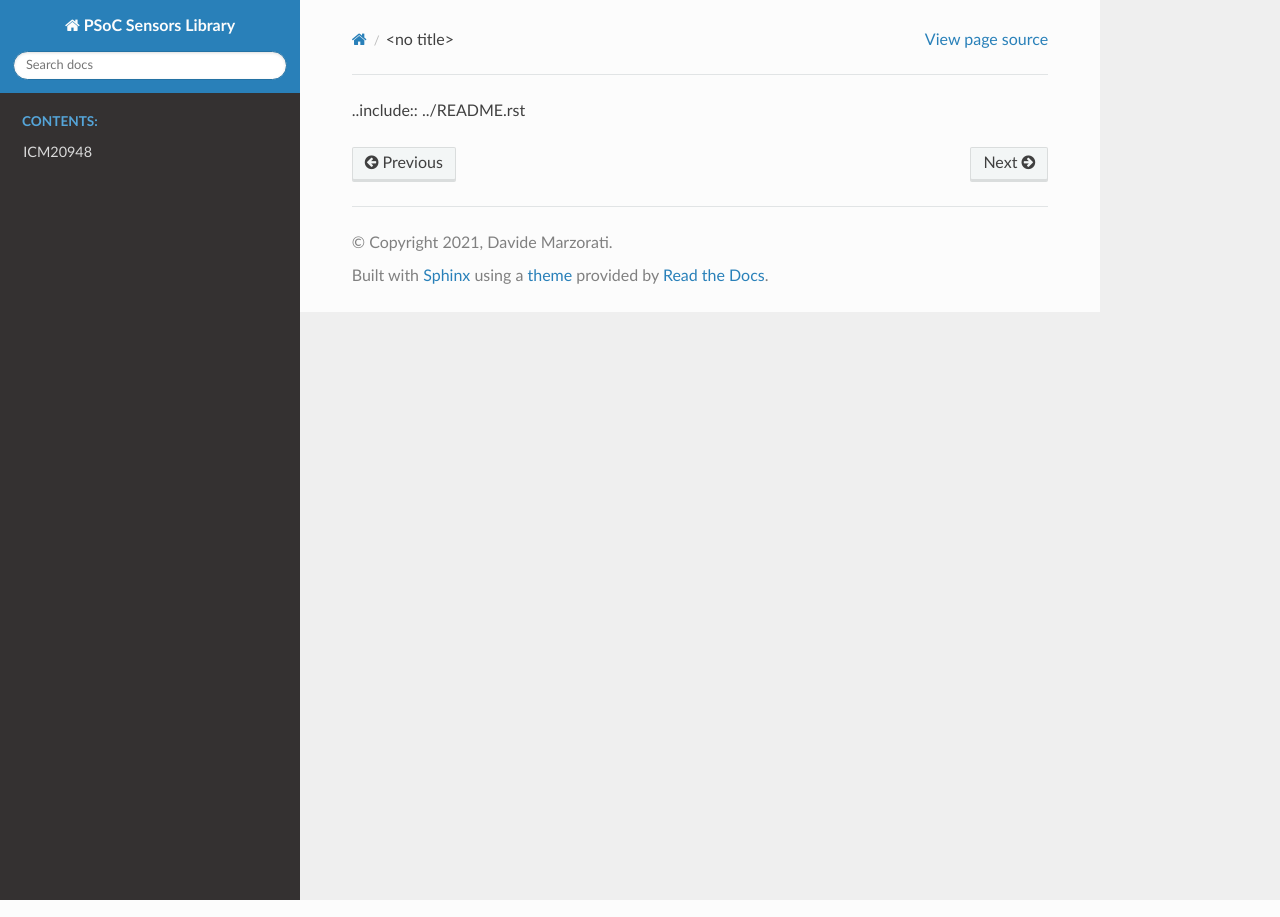
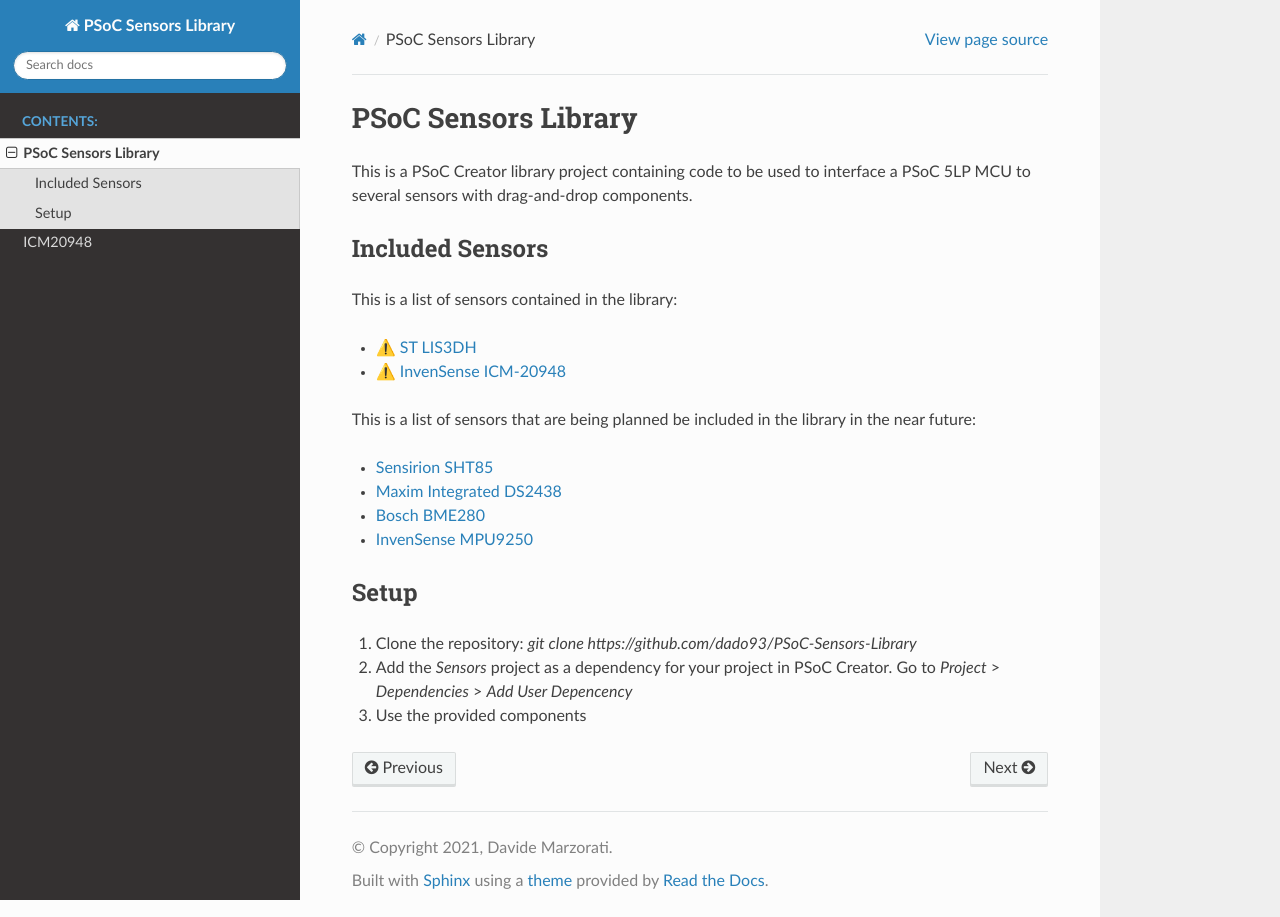
Before and after one commit to dado93/PSoC-Components-Library, a Sphinx documentation site: the page built from docs/readme.rst, in a window 1280 px wide. Built offline with Sphinx 7.4.7 and the Read the Docs theme 2.0.0, drawn with Linux system fonts in a browser that asks for light colours; formulas are drawn with MathJax 3; the version number could not be read and is left out.

Commit message:
Updated docs

```diff
--- a/README.rst
+++ b/README.rst
@@ -1,18 +1,25 @@
-# PSoC Sensors Library
-This is a PSoC Creator library project containing code to be used to interface a PSoC 5LP MCU to several sensors with drag-and-drop components.
+PSoC Sensors Library
+====================
+This is a PSoC Creator library project containing code to be used to
+interface a PSoC 5LP MCU to several sensors with drag-and-drop components.
 
-## Sensors
+Included Sensors
+^^^^^^^^^^^^^^^^
 This is a list of sensors contained in the library:
-- :construction: [ST LIS3DH](https://www.st.com/en/mems-and-sensors/lis3dh.html)
-- :construction: [InvenSense ICM-20948](https://product.tdk.com/en/search/sensor/mortion-inertial/imu/info?part_no=ICM-20948&gclid=EAIaIQobChMIvNTek8zb8AIVjLHtCh2roADtEAAYASAAEgKdl_D_BwE)
 
-This is a list of sensors that will be included in the library in the near future:
-- [Sensirion SHT85](https://www.sensirion.com/en/environmental-sensors/humidity-sensors/sht85-pin-type-humidity-sensor-enabling-easy-replaceability/)
-- [Maxim Integrated DS2438](https://www.maximintegrated.com/en/products/power/battery-management/DS2438.html?intcid=para)
-- [Bosch BME280](https://www.bosch-sensortec.com/products/environmental-sensors/humidity-sensors-bme280/)
-- [InvenSense MPU9250](https://invensense.tdk.com/products/motion-tracking/9-axis/mpu-9250/)
+- ⚠️ `ST LIS3DH <https://www.st.com/en/mems-and-sensors/lis3dh.html>`_
+- ⚠️ `InvenSense ICM-20948 <https://product.tdk.com/en/search/sensor/mortion-inertial/imu/info?part_no=ICM-20948&gclid=EAIaIQobChMIvNTek8zb8AIVjLHtCh2roADtEAAYASAAEgKdl_D_BwE>`_
 
-## Setup
+This is a list of sensors that are being planned be included in the library in the near future:
+
+- `Sensirion SHT85 <https://www.sensirion.com/en/environmental-sensors/humidity-sensors/sht85-pin-type-humidity-sensor-enabling-easy-replaceability/>`_
+- `Maxim Integrated DS2438 <https://www.maximintegrated.com/en/products/power/battery-management/DS2438.html?intcid=para>`_
+- `Bosch BME280 <https://www.bosch-sensortec.com/products/environmental-sensors/humidity-sensors-bme280/>`_
+- `InvenSense MPU9250 <https://invensense.tdk.com/products/motion-tracking/9-axis/mpu-9250/>`_
+
+Setup
+^^^^^^^
+
 1. Clone the repository: `git clone https://github.com/dado93/PSoC-Sensors-Library`
 2. Add the `Sensors` project as a dependency for your project in PSoC Creator. Go to `Project` > `Dependencies` > `Add User Depencency`
 3. Use the provided components
--- a/docs/readme.rst
+++ b/docs/readme.rst
@@ -1 +1 @@
-..include:: ../README.rst
+.. include:: ../README.rst
```
Also changed, not shown: 1 other file.
